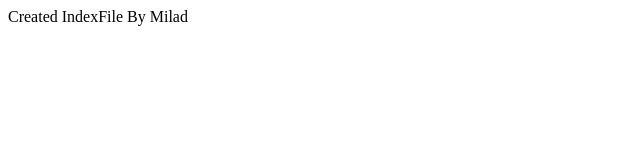
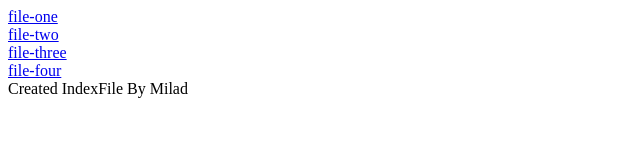
Before and after one commit to Milad-Majidian/GitProject, a plain HTML site: page index.html in a window 1280 px wide. Shown: the whole page, without its empty margins (0-640 px from the left). Drawn offline with Linux system fonts and the light colour scheme.

Commit message:
Edit Index And create Link pages inside it

```diff
--- a/index.html
+++ b/index.html
@@ -1,6 +1,15 @@
 
 <html>
 <body>
+       <a href="file-one.html">file-one</a>
+</br>
+       <a href="file-two.html">file-two</a>
+</br>
+       <a href="file-three.html">file-three</a>
+</br>
+       <a href="file-four.html">file-four</a>
+</br>
+
        Created IndexFile By Milad
 </body>
 </html>
```
